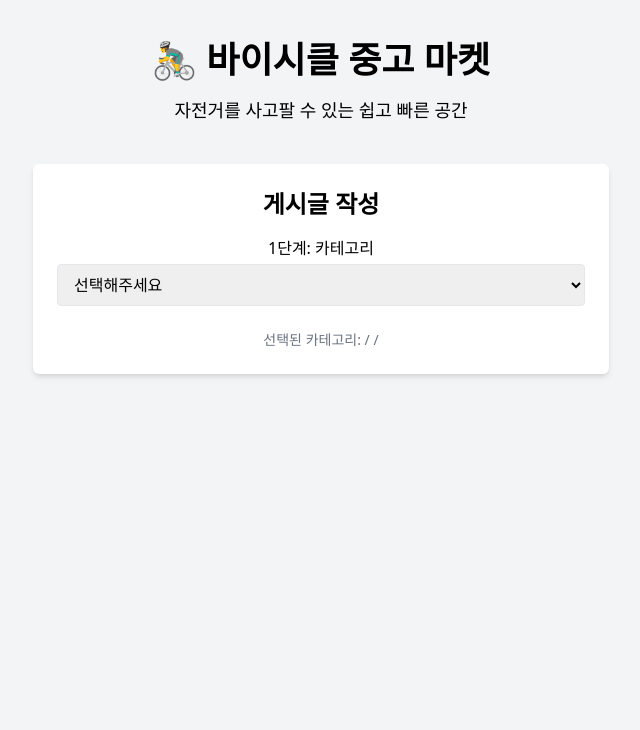
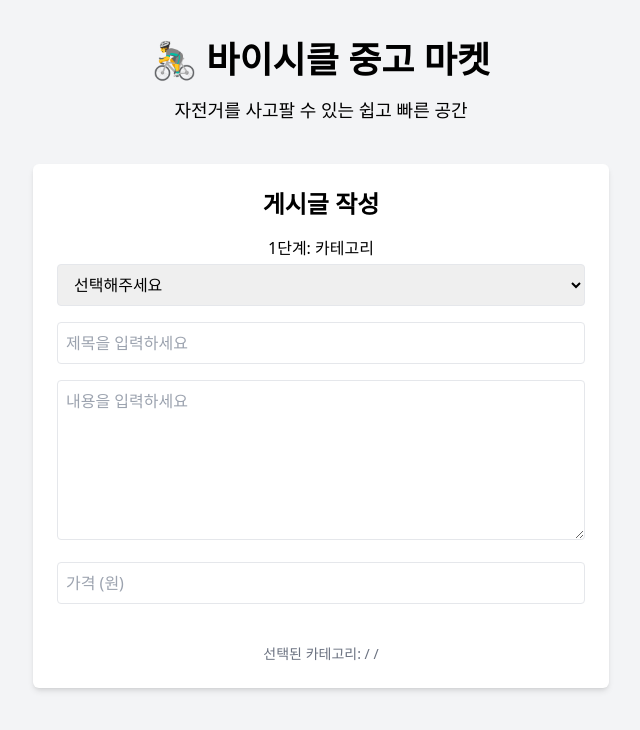
Before and after one commit to bicycleking/bicycle-used-market, a React (Vite) app: page / in a window 1280 px wide. Shown: the top 730 px of the page, without its empty margins (319-959 px from the left). Built offline with nearby package versions, Linux system fonts and the light colour scheme.

Commit message:
Update PostForm.tsx

```diff
--- a/src/components/PostForm.tsx
+++ b/src/components/PostForm.tsx
@@ -76,6 +76,26 @@ const PostForm = () => {
         </div>
       )}
 
+      {/* 제목 */}
+      <input
+        type="text"
+        placeholder="제목을 입력하세요"
+        className="border p-2 rounded w-full mb-4"
+      />
+
+      {/* 내용 */}
+      <textarea
+        placeholder="내용을 입력하세요"
+        className="border p-2 rounded w-full h-40 mb-4"
+      />
+
+      {/* 가격 */}
+      <input
+        type="number"
+        placeholder="가격 (원)"
+        className="border p-2 rounded w-full mb-4"
+      />
+
       {/* 임시 출력 */}
       <div className="mt-6 text-sm text-gray-500">
         선택된 카테고리: {mainCategory} / {subCategory} / {thirdCategory}
```
